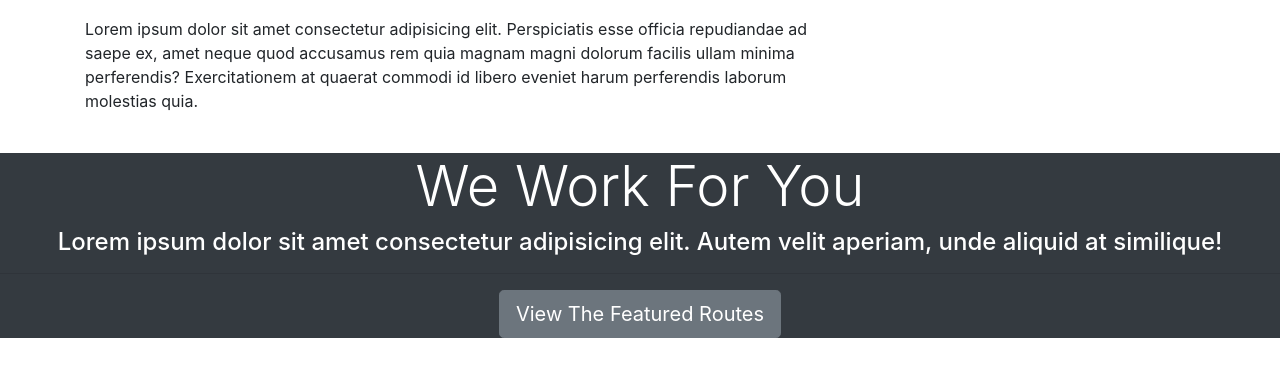
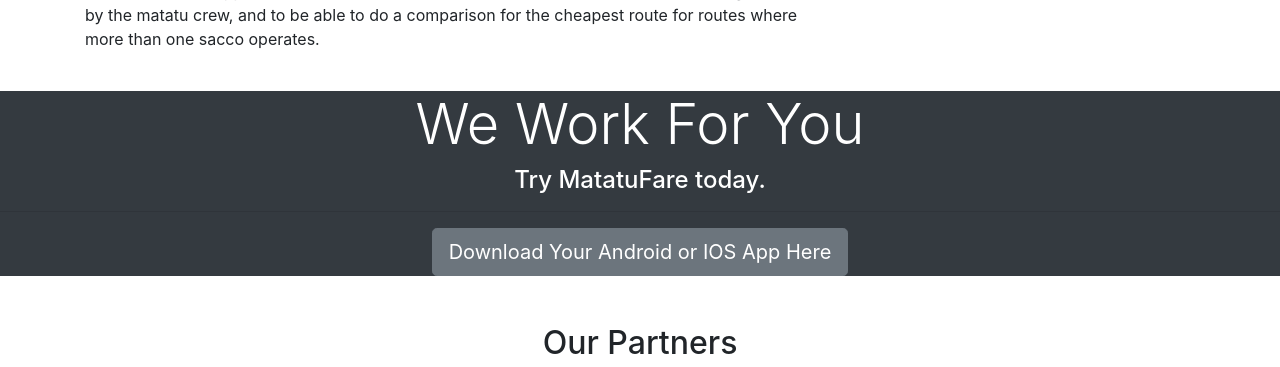
Before and after one commit to bonaventureogeto/MatatuFare, a Django app: page /about in a window 1280 px wide. Shown: the part 1061-1428 px from the top of the page. Run offline with Django 3.2, Linux system fonts and the light colour scheme; some libraries are stand-ins or nearby versions.

Commit message:
Updated the about page

```diff
--- a/templates/pages/about.html
+++ b/templates/pages/about.html
@@ -11,9 +11,7 @@
         <div class="row text-center">
             <div class="col-md-12">
                 <h1 class="display-4">About MatatuFare</h1>
-                <p class="lead">Lorem ipsum dolor sit, amet consectetur
-                    adipisicing
-                    elit. Sunt, pariatur!</p>
+                <p class="lead">Your app of choice.</p>
             </div>
         </div>
     </div>
@@ -25,20 +23,12 @@
         <div class="row">
             <div class="col-md-8">
                 <h2>We Search For The Most Affordable Route For You</h2>
-                <p class="lead">Lorem ipsum dolor sit, amet consectetur
-                    adipisicing
-                    elit. Sunt, pariatur!</p>
+                <p class="lead"></p>
                 <img src="static/img/route.jpg" alt="">
-                <p class="mt-4">Lorem ipsum dolor sit amet consectetur
-                    adipisicing
-                    elit. Perspiciatis esse officia repudiandae ad saepe
-                    ex, amet
-                    neque quod accusamus rem quia magnam magni dolorum
-                    facilis ullam
-                    minima perferendis? Exercitationem at quaerat
-                    commodi id libero eveniet harum perferendis laborum
-                    molestias
-                    quia.</p>
+                <p class="mt-4">MatatuFare is an app that assits commuters to
+                    know the fare beforehand to avoid being conned by the matatu
+                    crew, and to be able to do a comparison for the cheapest
+                    route for routes where more than one sacco operates.</p>
             </div>
         </div>
     </div>
@@ -47,12 +37,10 @@
 <!-- Work -->
 <section id="work" class="bg-dark text-white text-center">
     <h2 class="display-4">We Work For You</h2>
-    <h4>Lorem ipsum dolor sit amet consectetur adipisicing elit. Autem
-        velit
-        aperiam, unde aliquid at similique!</h4>
+    <h4>Try MatatuFare today.</h4>
     <hr>
-    <a href="{% url 'index' %}" class="btn btn-secondary text-white btn-lg">View
-        The Featured Routes</a>
+    <a href="https://gonative.io/share/jkbwwo" class="btn btn-secondary
+        text-white btn-lg">Download Your Android or IOS App Here</a>
 </section>
 
 <!-- Team -->
```
